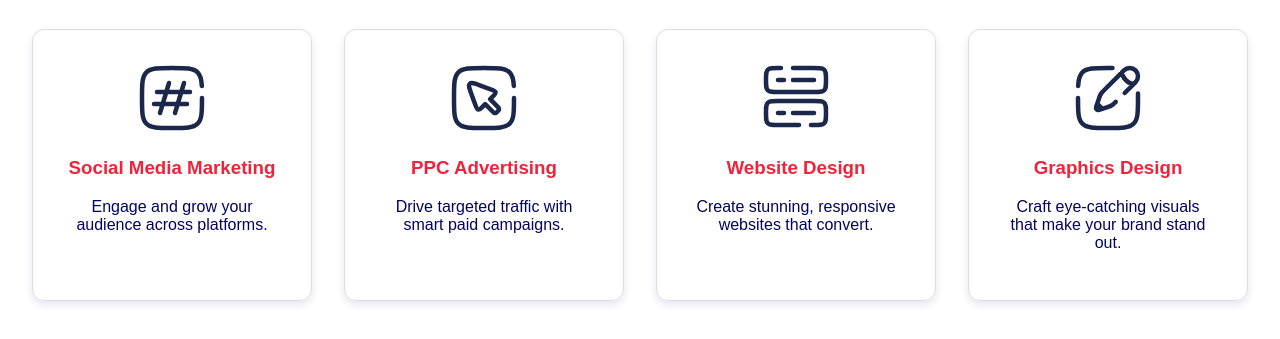
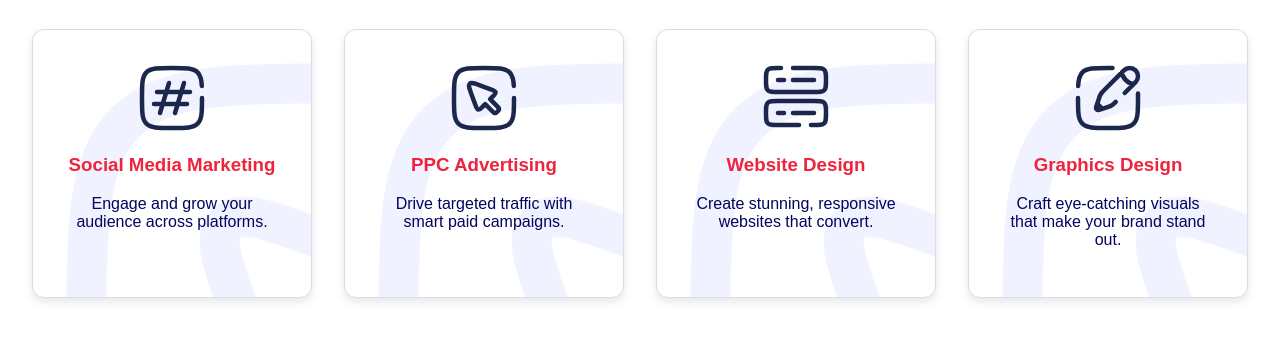
Before and after one commit to sudhanshu236/digispark, a plain HTML site: page index.html in a window 1280 px wide. Shown: the part 613-952 px from the top of the page. Drawn offline with Linux system fonts and the light colour scheme; a web font is replaced by a local one.

Commit message:
card css

```diff
--- a/style.css
+++ b/style.css
@@ -83,7 +83,7 @@
     margin-top: 2rem;
   }
 
-  .card {
+  /* .card {
     border: 1px solid #ddd;
     padding: 2rem;
     border-radius: 12px;
@@ -98,7 +98,68 @@
 
   .card h3 {
     color: var(--accent-red);
-  }
+  } */
+
+  .card {
+  position: relative;
+  overflow: hidden;
+  padding: 2rem;
+  border: 1px solid #ddd;
+  border-radius: 12px;
+  box-shadow: 0 4px 8px rgba(3, 4, 94, 0.1);
+  background: url('http://127.0.0.1:5500/assets/cursor-square-svgrepo-com.png');
+  background-color: #ffffff;
+  transition: color 0.3s ease, border-color 0.3s ease;
+  z-index: 1;
+}
+
+.card::before {
+  content: "";
+  position: absolute;
+  top: 0;
+  left: 0;
+  width: 0;
+  height: 0;
+  background: var(--accent-blue); /* Use #033e8a or any theme color */
+  z-index: -1;
+  transition: width 0.5s ease, height 0.5s ease;
+  border-radius: 0 0 100% 0;
+}
+
+.card:hover::before {
+  width: 200%;
+  height: 200%;
+}
+
+.card:hover {
+  color: #ffffff;
+  border-color: var(--accent-blue);
+  background: var(--dark-blue);
+}
+
+.card:hover h3 {
+  color: var(--accent-red);
+}
+
+.card:hover svg path {
+  stroke: #ffffff;
+}
+
+.card h3 {
+  margin-top: 1rem;
+  color: var(--accent-red); /* #ef233c */
+  transition: color 0.3s ease;
+}
+
+.card p {
+  margin-top: 0.5rem;
+  transition: color 0.3s ease;
+}
+
+.card svg path {
+  transition: stroke 0.3s ease;
+}
+
 
   .about,
   .contact {
```
Also changed, not shown: assets/cursor-square-svgrepo-com.png (added).
